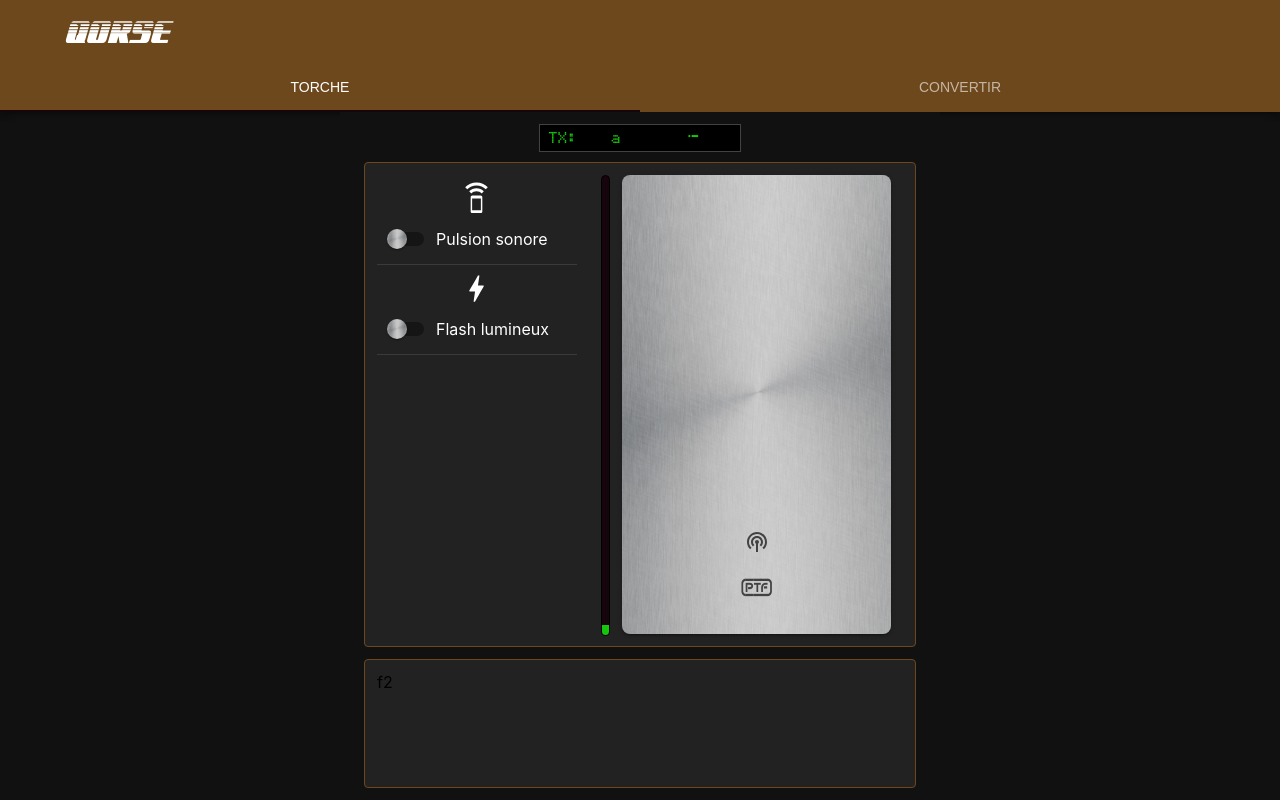
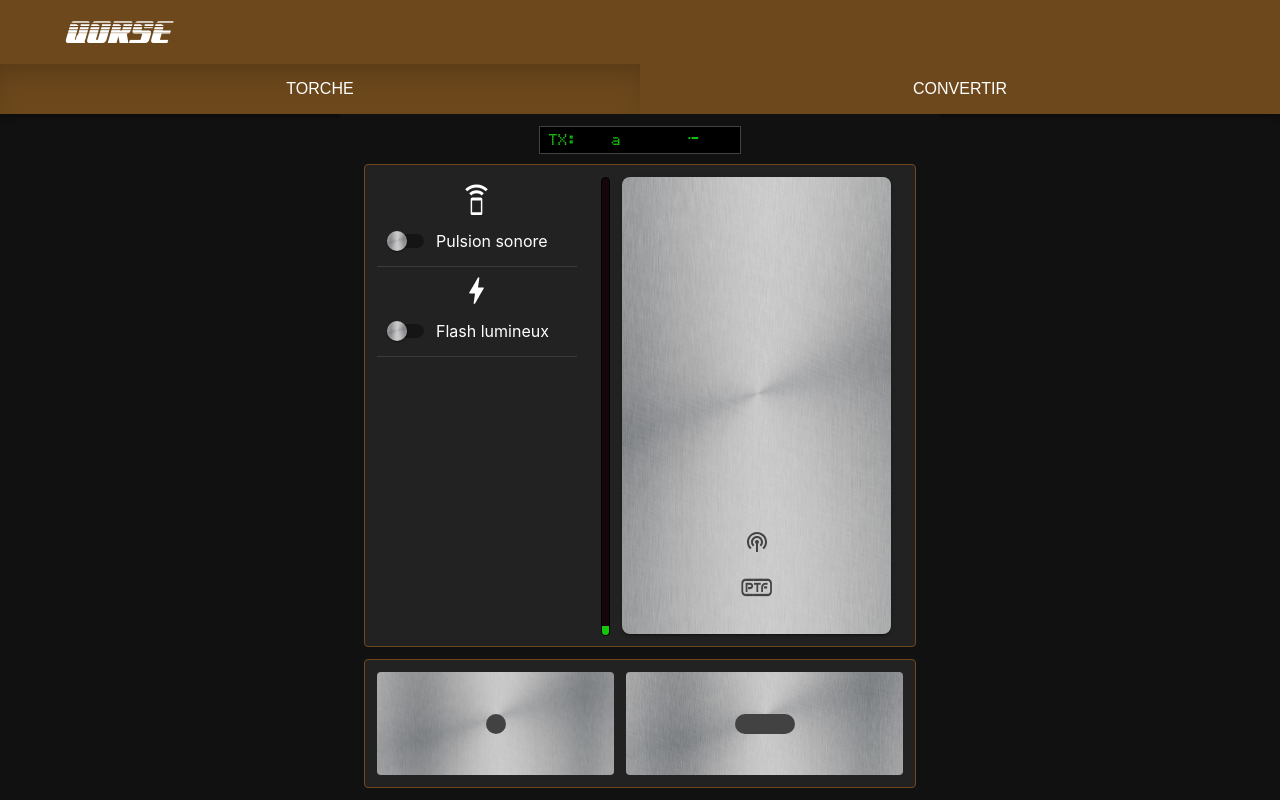
Before and after one commit to BenoitEirik/Qorse, a React (Create React App) app: page / in a window 1280 px wide. Built offline with nearby package versions, Linux system fonts and the light colour scheme.

Commit message:
Add Tab are functionals + add morse button

```diff
--- a/package.json
+++ b/package.json
@@ -9,6 +9,7 @@
     "@emotion/react": "^11.9.3",
     "@emotion/styled": "^11.9.3",
     "@mui/icons-material": "^5.8.4",
+    "@mui/lab": "^5.0.0-alpha.91",
     "@mui/material": "^5.9.1",
     "@testing-library/jest-dom": "^5.16.4",
     "@testing-library/react": "^13.3.0",
--- a/src/App.js
+++ b/src/App.js
@@ -4,16 +4,16 @@ import {
   Box,
   Toolbar,
   Typography,
-  Tabs,
-  Tab,
-  Container
+  Container,
+  Button
 } from '@mui/material';
 import Torch from './tabs/Torch';
+import Convert from './tabs/Convert';
 
 function App() {
   const [value, setValue] = React.useState(0);
 
-  const handleChange = (event, newValue) => {
+  const handleTabs = (newValue) => {
     setValue(newValue);
   };
 
@@ -37,20 +37,56 @@ function App() {
           </Container>
         </Toolbar>
 
-        <Tabs
-          aria-label="basic tabs example"
-          variant="fullWidth"
-          indicatorColor="secondary"
-          textColor="inherit"
-          value={value}
-          onChange={handleChange}
+        <Box
+          sx={{
+            width: '100%',
+            height: '50px',
+            display: 'flex',
+            alignItems: 'center'
+          }}
         >
-          <Tab label="Torche" />
-          <Tab label="Convertir" />
-        </Tabs>
+          <Button
+            sx={{
+              width: '50%',
+              height: '100%',
+              display: 'flex',
+              justifyContent: 'center',
+              alignItems: 'center',
+              borderRadius: '0'
+            }}
+            onClick={() => { handleTabs(0) }}
+            className={value === 0 ? 'tab-box-shadow' : ''}
+          >
+            <Typography sx={{ color: 'white' }}>Torche</Typography>
+          </Button>
+
+          <Button
+            sx={{
+              width: '50%',
+              height: '100%',
+              display: 'flex',
+              justifyContent: 'center',
+              alignItems: 'center',
+              borderRadius: '0'
+            }}
+            onClick={() => { handleTabs(1) }}
+            className={value === 1 ? 'tab-box-shadow' : ''}
+          >
+            <Typography sx={{ color: 'white' }}>Convertir</Typography>
+          </Button>
+        </Box>
       </AppBar>
-
-      <Torch />
+      {
+        (
+          () => {
+            if (value === 0) {
+              return <Torch />;
+            } else if (value === 1) {
+              return <Convert />;
+            }
+          }
+        )()
+      }
     </Box>
   );
 }
--- a/src/index.css
+++ b/src/index.css
@@ -45,3 +45,7 @@ code {
   font-family: source-code-pro, Menlo, Monaco, Consolas, 'Courier New',
     monospace;
 }
+
+.tab-box-shadow {
+  box-shadow: rgba(50, 50, 93, 0.25) 0px 30px 60px -120px inset, rgba(0, 0, 0, 0.3) 0px 18px 36px -18px inset;
+}
--- a/src/tabs/Torch.js
+++ b/src/tabs/Torch.js
@@ -236,10 +236,60 @@ function Torch() {
         <Box
           sx={{
             width: '100%',
-            height: '100%'
+            height: '100%',
+            display: 'flex',
+            alignItems: 'stretch',
+            gap: '12px'
           }}
         >
-          f2
+          <Button
+            sx={{
+              flexGrow: '1',
+              fontFamily: 'MorseRegular',
+              borderRadius: '4px',
+              display: 'flex',
+              justifyContent: 'center',
+              alignItems: 'center'
+            }}
+            style={{
+              backgroundImage: `url('${MetalBg}')`,
+              backgroundSize: 'cover',
+              backgroundPosition: 'left'
+            }}
+          >
+            <Box
+              sx={{
+                width: '20px',
+                height: '20px',
+                borderRadius: '50%',
+                bgcolor: '#424242'
+              }}
+            />
+          </Button>
+          <Button
+            sx={{
+              flexGrow: '1',
+              fontFamily: 'MorseRegular',
+              borderRadius: '4px',
+              display: 'flex',
+              justifyContent: 'center',
+              alignItems: 'center'
+            }}
+            style={{
+              backgroundImage: `url('${MetalBg}')`,
+              backgroundSize: 'cover',
+              backgroundPosition: 'right'
+            }}
+          >
+            <Box
+              sx={{
+                width: '60px',
+                height: '20px',
+                borderRadius: '12px',
+                bgcolor: '#424242'
+              }}
+            />
+          </Button>
         </Box>
       </Box>
     </Container>
```
Also changed, not shown: 1 other file (tests, documents, lock files or other folders).
